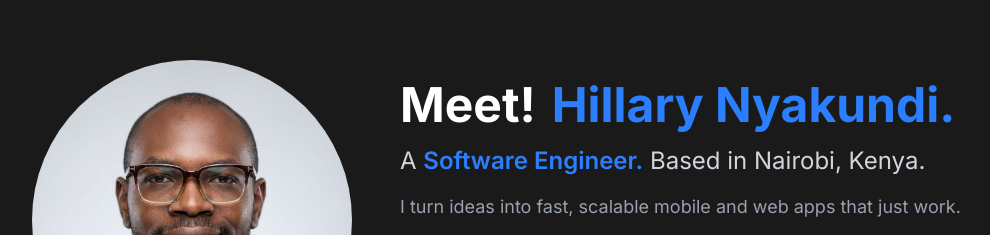
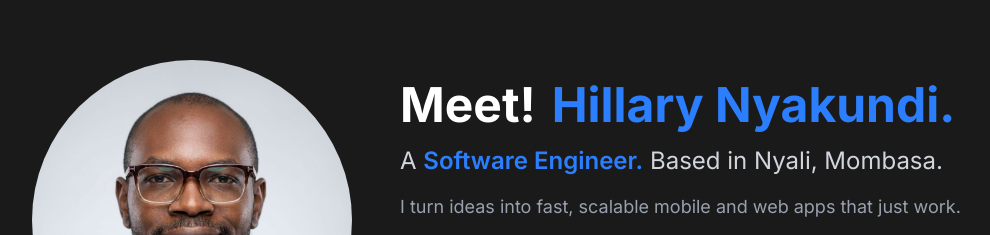
Before and after one commit to HillaryNyakundi/my-profile, a Next.js app: page / in a window 1280 px wide. Shown: the part 180-415 px from the top of the page, without its empty margins (32-1022 px from the left). Built offline with nearby package versions, Linux system fonts and the light colour scheme.

Commit message:
feat: fix portfolio

```diff
--- a/components/Contact.tsx
+++ b/components/Contact.tsx
@@ -55,7 +55,7 @@ export default function Contact() {
               </a>
               <div className="flex items-center gap-2 sm:gap-3 text-gray-300 text-sm sm:text-base">
                 <MapPin size={18} className="text-blue-500" />
-                <span>Karen, Nairobi, Kenya</span>
+                <span>Nyali, Mombasa, Kenya</span>
               </div>
             </div>
           </div>
--- a/components/Hero.tsx
+++ b/components/Hero.tsx
@@ -53,7 +53,7 @@ export default function Hero() {
               <span className="text-blue-500 font-semibold">
                 Software Engineer.
               </span>{" "}
-              Based in Nairobi, Kenya.
+              Based in Nyali, Mombasa.
             </p>
             <p className="text-sm sm:text-base md:text-lg text-gray-400 mb-4">
               I turn ideas into fast, scalable mobile and web apps that just
```
